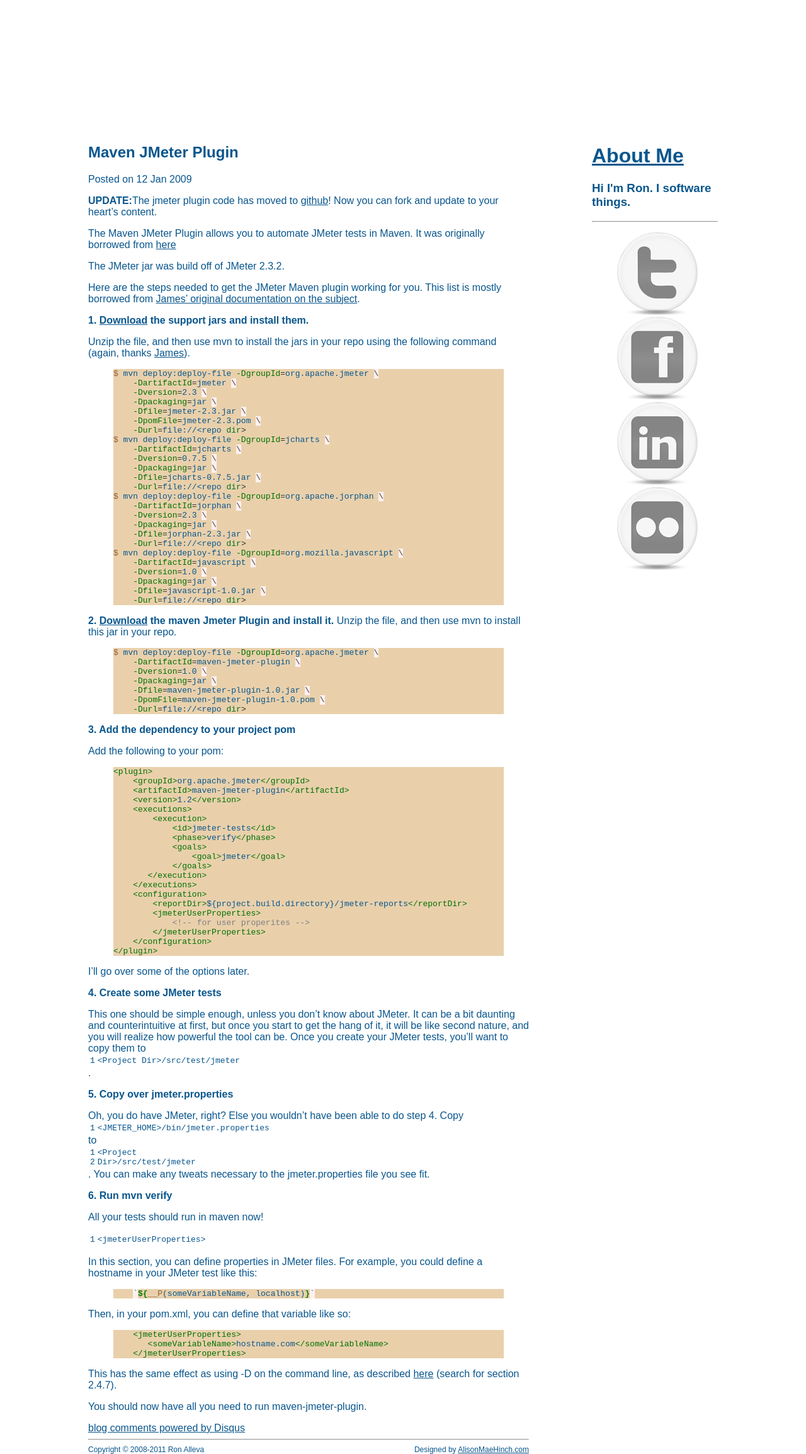
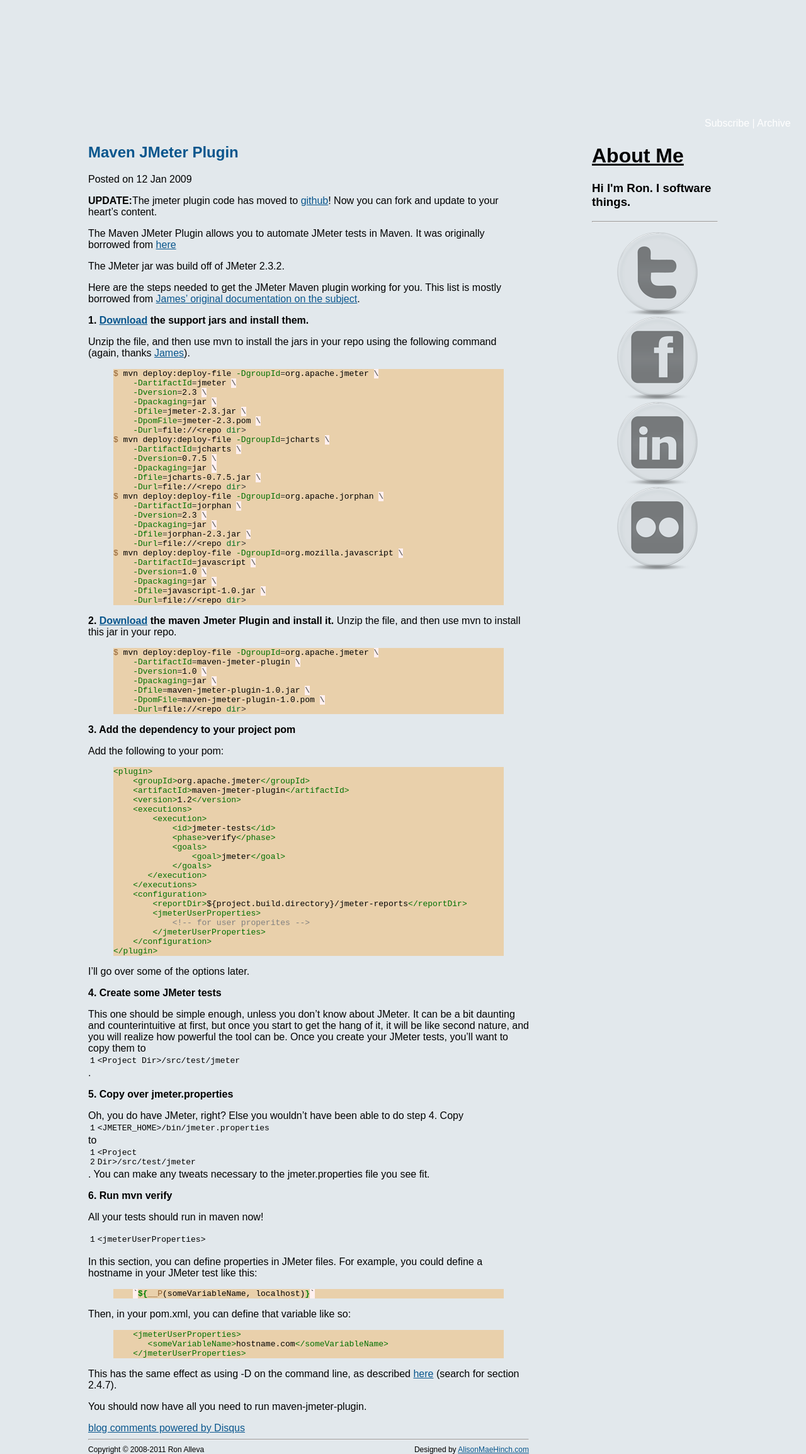
Before and after one commit to Ronnie76er/ronalleva, a Jekyll site: the page built from maven-jmeter-plugin.markdown, in a window 1280 px wide. Shown: the whole page at 63% size. Built offline with Jekyll 4.4.1, drawn with Linux system fonts in a browser that asks for light colours; some web fonts are replaced; Markdown is read by kramdown in place of the engine named in the settings; comment, search, counter and statistics services are not loaded.

Commit message:
Fix some of the colors a bit.

```diff
--- a/css/styles.css
+++ b/css/styles.css
@@ -9,7 +9,7 @@
 }
 
 .posttitle {
-	color: 09568d;
+	color: #09568d;
 }
 
 .blog-title-div{
@@ -113,8 +113,7 @@
 }
 
 body{
-	background-color: white;
-	color: 09568d;
+	background-color: #E2E8EC;
 	font-family: 'Hammersmith One', sans-serif;
 }
 
```
